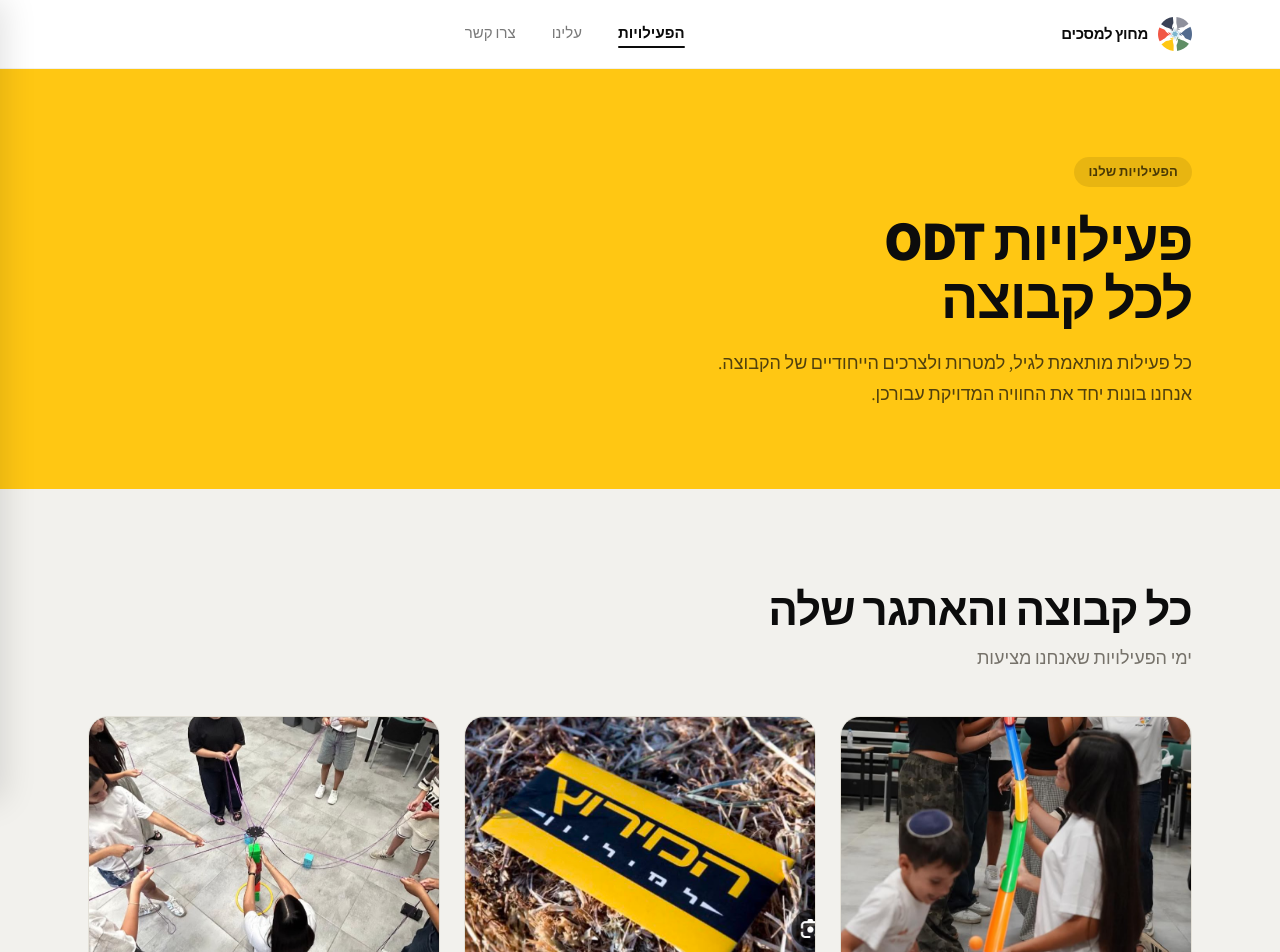
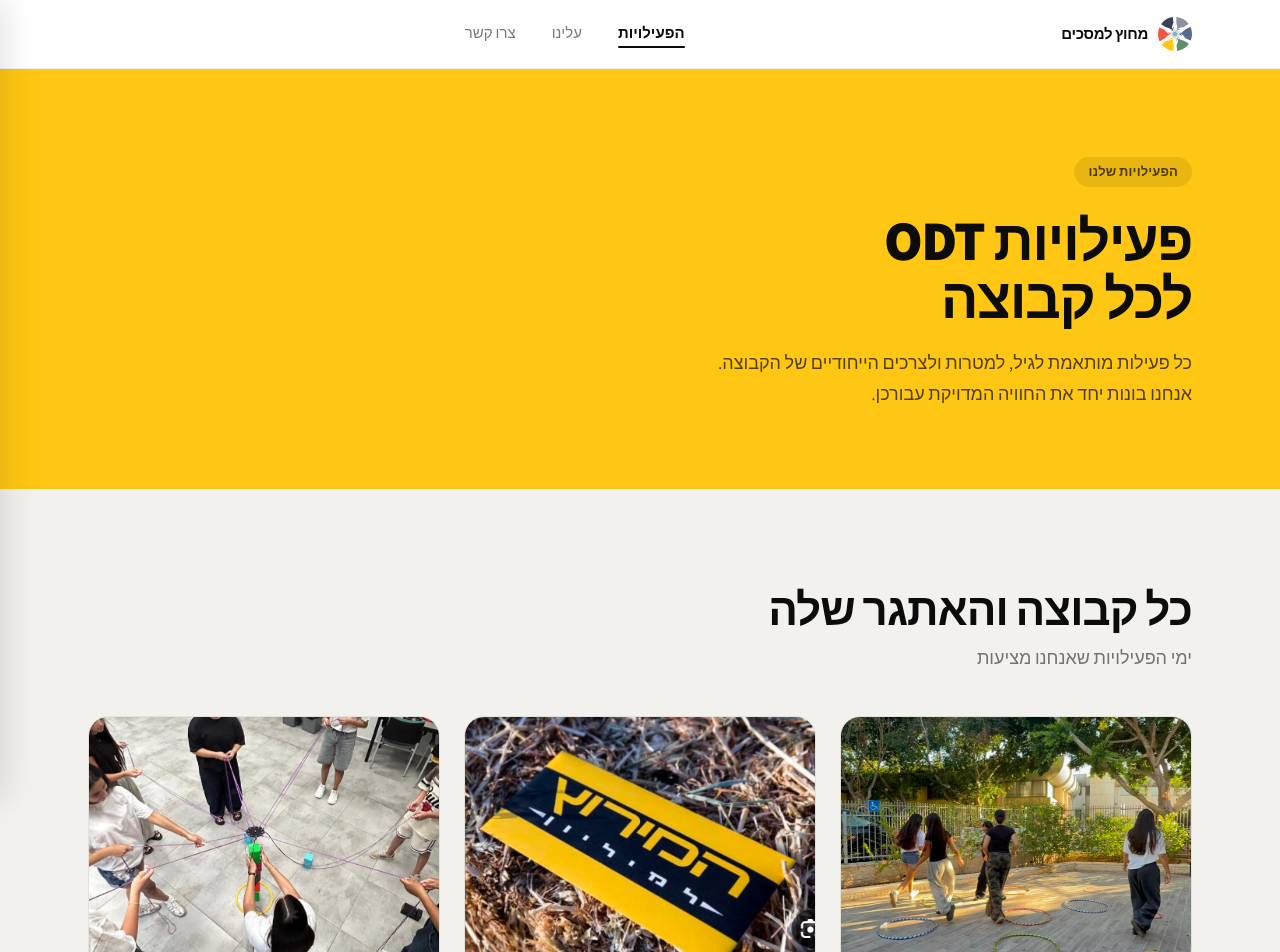
Before and after one commit to OutOfScreens-IL/-, a React (Vite) app in the folder Hebrew RTL Landing Page/: page /activities in a window 1280 px wide. Shown: the top 952 px of the page. Built offline with nearby package versions, Linux system fonts and the light colour scheme; the HTML template or start-up script is replaced by a standard one.

Commit message:
Update image source for sports day activity

```diff
--- a/Hebrew RTL Landing Page/src/pages/Activities.tsx
+++ b/Hebrew RTL Landing Page/src/pages/Activities.tsx
@@ -55,7 +55,7 @@ export default function Activities() {
             display: "grid", gridTemplateColumns: "repeat(3, 1fr)", gap: 24,
           }}>
             {[
-              { title: "יום שיא ספורטיבי",        desc: "יום פעילויות ספורטיבי עוצמתי עם תחנות, אתגרים ועבודת צוות.",               img: "/assets/WhatsYOMSI.jpeg", accent: CORAL },
+              { title: "יום שיא ספורטיבי",        desc: "יום פעילויות ספורטיבי עוצמתי עם תחנות, אתגרים ועבודת צוות.",              img: "/assets/mulekulot.jpeg", accent: CORAL },
               { title: "המרוץ למיליון", desc: "מרוץ משימות שכבתי מרגש ותחרותי שבסופו תוכרז הכיתה המנצחת.",                    img: "/assets/amazing.race.jpeg", accent: BLUE },
               { title: "פעילות ODT",    desc: "פעילויות שמוציאות את בתלמידים מחוץ למסכים ומפתחות יכולות הנהגה, שיתוף פעולה והעצמה אישית.",            img: "/assets/ODT.jpeg", accent: GREEN },
             ].map(card => (
```
